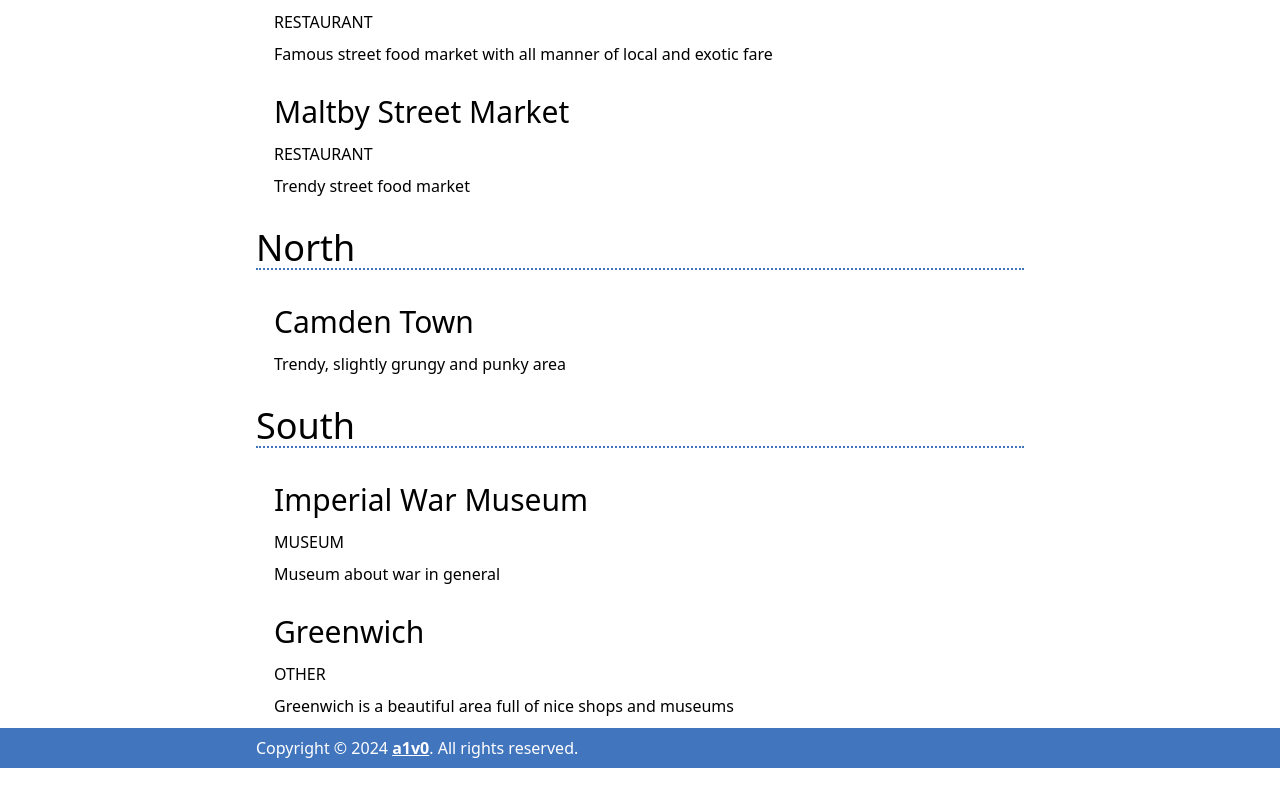
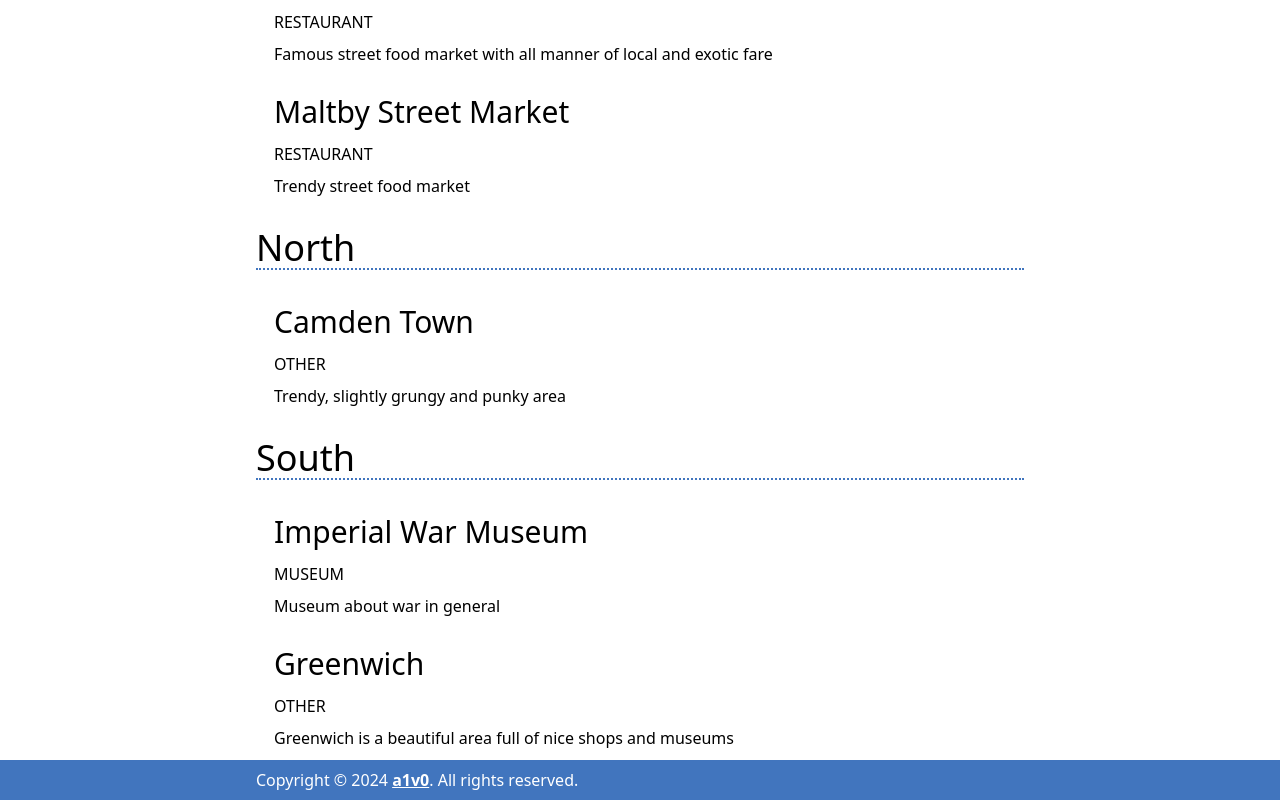
Before and after one commit to a1v0/london-liste, a Next.js app: page /areas in a window 1280 px wide. Shown: the part 3252-4052 px from the top of the page. Before the commit the page ends 4020 px from the top, so only its background shows below. Built offline with nearby package versions, Linux system fonts and the light colour scheme; a web font is replaced by a local one.

Commit message:
Set type for Camden

```diff
--- a/app/places.js
+++ b/app/places.js
@@ -81,7 +81,7 @@ exports.places = [
 			"Great food market", // add more or delete as necessary
 			"Walking there for King's Cross is a nice route along the canal",
 		],
-		type: "", // see list of approved types above. Let a1v0 know if you need to add another type.
+		type: "other", // see list of approved types above. Let a1v0 know if you need to add another type.
 		cost: "free",
 		location: "North - Camden Town", // "[region] - [area]" or "[region] - [Tube stop]". For examples, see above.
 		website: "",
```
